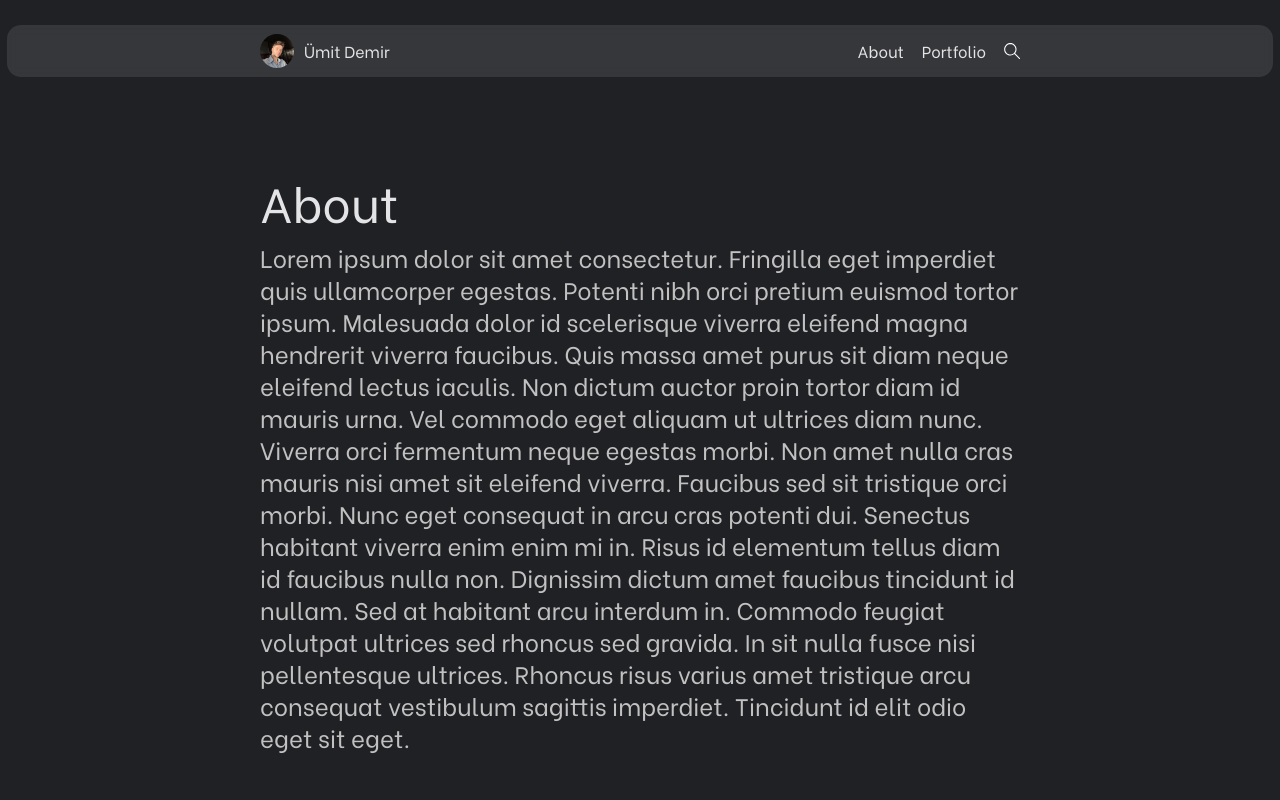
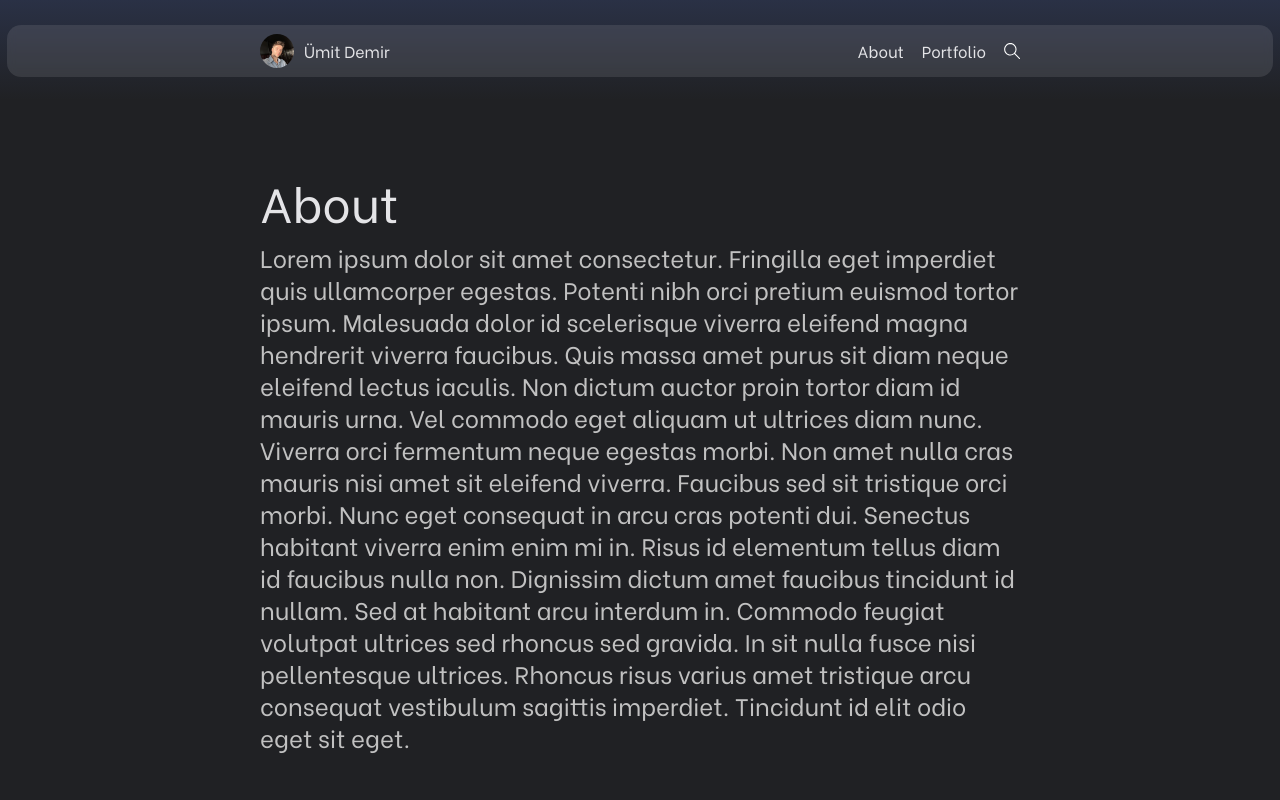
Before and after one commit to umtdemr/umitde, a SvelteKit app: page /about in a window 1280 px wide. Shown: the top 800 px of the page. Built offline with nearby package versions, Linux system fonts and the light colour scheme.

Commit message:
add linear gradient color on other pages

```diff
--- a/src/routes/+layout.svelte
+++ b/src/routes/+layout.svelte
@@ -19,7 +19,7 @@
 	}
 </script>
 
-<div class="app">
+<div class="app" class:notHome={!showBg}>
 	<Header showBg={showBg} on:changeSearchModalStatus={handleChangeSearchModalStatus} />
 
 	<main>
@@ -54,6 +54,9 @@
 		flex-direction: column;
 		min-height: 100vh;
 		justify-content: space-between;
+		&.notHome {
+			background: linear-gradient(180deg, var(--color-blue) -340px, #202124 100px);
+		}
 	}
 
 	main {
```
